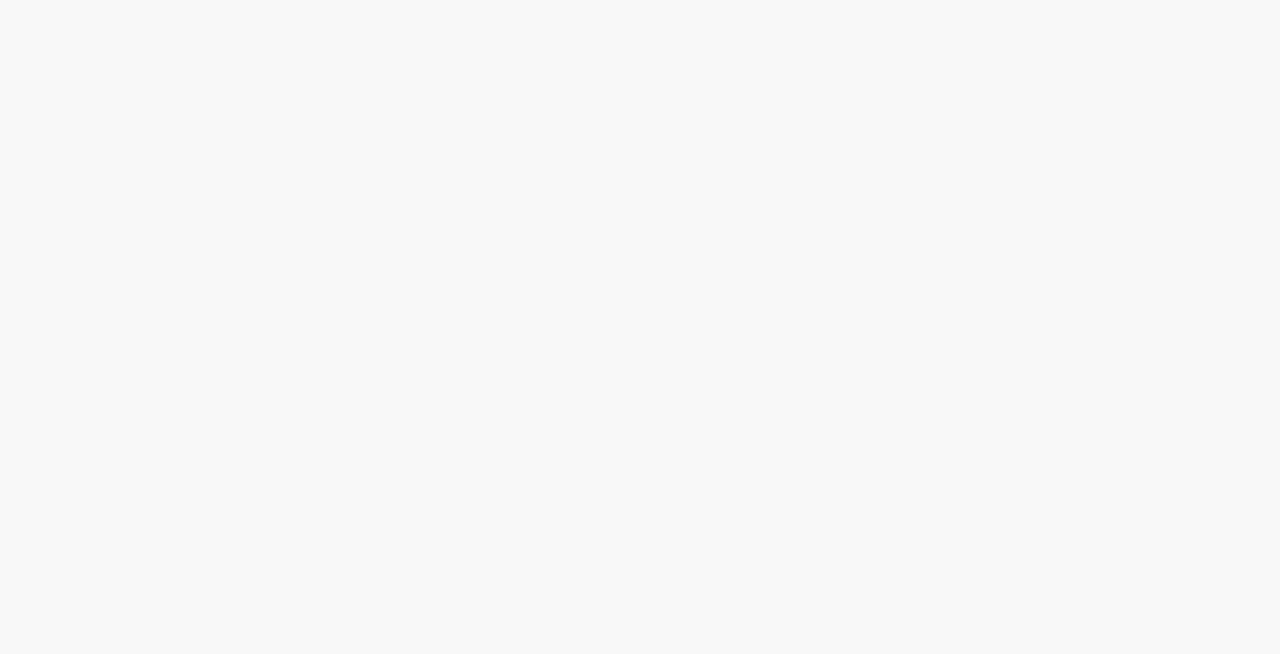
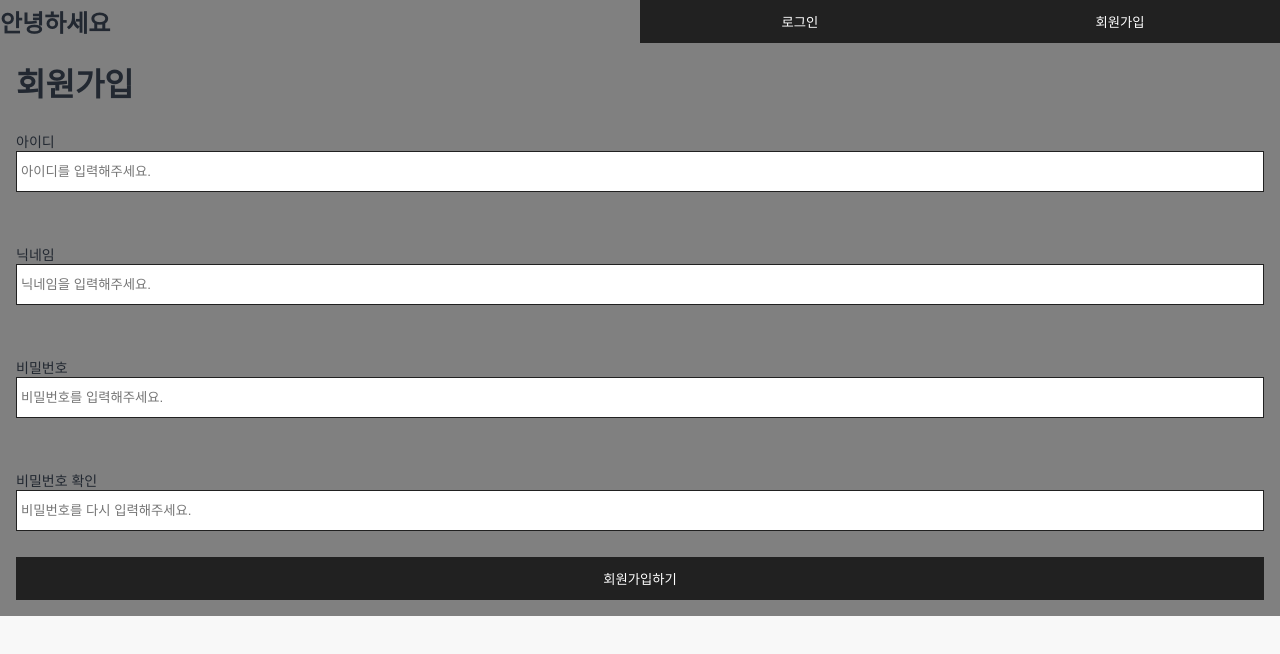
Before and after one commit to woohyun1031/React_Ref_Everything_Project, a React (Create React App) app in the folder my-app/: page /signup in a window 1280 px wide. Before the commit this address had no page. Shown: the top 654 px of the page. Built offline with nearby package versions, Linux system fonts and the light colour scheme.

Commit message:
Feat: Login, Signup page
Login: pages
Signup: pages
Header: components
Text: elements
Input: elements
Button: elements

```diff
--- a/my-app/src/App.tsx
+++ b/my-app/src/App.tsx
@@ -1,14 +1,24 @@
-import { BrowserRouter as Router, Route, Routes } from 'react-router-dom';
+import { Route, Routes } from 'react-router-dom';
 import PostList from './pages/PostList';
+
+import { Grid } from './elements/index';
+
+import Login from './pages/Login';
+import Header from './components/Header';
+import SignUp from './pages/SignUp';
 
 const App = () => {
 	return (
 		<>
-			<Router>
+			<Grid>
+				<Header />
+
 				<Routes>
 					<Route path='/' element={<PostList />} />
+					<Route path='/login' element={<Login />} />
+					<Route path='/signup' element={<SignUp />} />
 				</Routes>
-			</Router>
+			</Grid>
 		</>
 	);
 };
--- /dev/null
+++ b/my-app/src/components/Header.tsx
@@ -0,0 +1,41 @@
+import { Grid, Text, Button } from '../elements/index';
+import { useNavigate } from 'react-router-dom';
+
+type HeaderProps = {
+	label?: string | undefined;
+	placeholder?: string | undefined;
+	callback?: (() => {}) | undefined;
+	children?: any | undefined;
+};
+
+const Header = (props: HeaderProps) => {
+	const navigate = useNavigate();
+	return (
+		<>
+			<Grid is_flex>
+				<Grid>
+					<Text size='24px' bold>
+						안녕하세요
+					</Text>
+				</Grid>
+
+				<Grid is_flex width='50%'>
+					<Button
+						text='로그인'
+						callback={() => {
+							navigate('/login');
+						}}
+					/>
+					<Button
+						text='회원가입'
+						callback={() => {
+							navigate('/signup');
+						}}
+					/>
+				</Grid>
+			</Grid>
+		</>
+	);
+};
+
+export default Header;
--- /dev/null
+++ b/my-app/src/elements/Button.tsx
@@ -0,0 +1,23 @@
+import styled from 'styled-components';
+
+type ButtonProps = {
+	text?: string | undefined;
+	callback?(): any;
+};
+
+const Button = (props: ButtonProps) => {
+	const { text, callback } = props;
+
+	return <ButtonBox onClick={callback}>{text}</ButtonBox>;
+};
+
+export default Button;
+
+const ButtonBox = styled.button`
+	width: 100%;
+	background-color: #212121;
+	color: #ffffff;
+	padding: 12px 0px;
+	box-sizing: border-box;
+	border: none;
+`;
--- /dev/null
+++ b/my-app/src/elements/Input.tsx
@@ -0,0 +1,31 @@
+import styled from 'styled-components';
+import { Text, Grid } from './index';
+
+type InputProps = {
+	label?: string | undefined;
+	placeholder?: string | undefined;
+	callback?(): any;
+	children?: any | undefined;
+};
+
+const Input = (props: InputProps) => {
+	const { label, placeholder, callback, children } = props;
+
+	return (
+		<>
+			<Grid padding='10px 0px'>
+				<Text>{label}</Text>
+				<InputBox placeholder={placeholder} onChange={callback} />
+			</Grid>
+		</>
+	);
+};
+
+export default Input;
+
+const InputBox = styled.input`
+	border: 1px solid #212121;
+	width: 100%;
+	padding: 12px 4px;
+	box-sizing: border-box;
+`;
--- a/my-app/src/elements/Text.tsx
+++ b/my-app/src/elements/Text.tsx
@@ -4,25 +4,37 @@ type TextProps = {
 	bold?: boolean | undefined;
 	color?: string | undefined;
 	size?: string | undefined;
+	margin?: string | undefined;
 	children?: any | undefined;
 };
 
 const Text = (props: TextProps) => {
-	const { bold, color, size, children } = props;
+	const { bold, color, size, margin, children } = props;
 
 	const styles = {
 		bold,
 		color,
 		size,
+		margin,
 	};
 
-	return <Ptag {...styles}>{children}</Ptag>;
+	return (
+		<>
+			<Ptag {...styles}>{children}</Ptag>
+		</>
+	);
 };
 
 export default Text;
 
-const Ptag = styled.p<{ bold?: boolean; color?: string; size?: string }>`
+const Ptag = styled.p<{
+	bold?: boolean;
+	color?: string;
+	size?: string;
+	margin?: string;
+}>`
 	color: ${({ color }) => (color ? color : '#222831')};
 	font-size: ${({ size }) => (size ? size : '14px')};
 	font-weight: ${({ bold }) => (bold ? '600' : '400')};
+	margin: ${({ margin }) => (margin ? margin : '0px')};
 `;
--- a/my-app/src/elements/index.ts
+++ b/my-app/src/elements/index.ts
@@ -1,5 +1,7 @@
-import Grid from '../elements/Grid';
-import Image from '../elements/Image';
-import Text from '../elements/Text';
+import Grid from './Grid';
+import Image from './Image';
+import Text from './Text';
+import Input from './Input';
+import Button from './Button';
 
-export {Grid,Image,Text};
+export {Grid,Image,Text,Input,Button};
--- a/my-app/src/index.tsx
+++ b/my-app/src/index.tsx
@@ -1,6 +1,7 @@
 import React from 'react';
 import * as ReactDOM from 'react-dom/client';
 import GlobalStyle from './styles/GlobalStyle';
+import { BrowserRouter } from 'react-router-dom';
 import App from './App';
 
 const root = ReactDOM.createRoot(
@@ -9,7 +10,9 @@ const root = ReactDOM.createRoot(
 
 root.render(
 	<React.StrictMode>
-		<GlobalStyle />
-		<App />
+		<BrowserRouter>
+			<GlobalStyle />
+			<App />
+		</BrowserRouter>
 	</React.StrictMode>
 );
--- /dev/null
+++ b/my-app/src/pages/Login.tsx
@@ -0,0 +1,25 @@
+import { Text, Input, Grid, Button } from '../elements/index';
+
+const Login = () => {
+	return (
+		<>
+			<Grid padding='16px 16px'>
+				<Text size='32px' bold>
+					로그인
+				</Text>
+				<Grid padding='16px 0px'>
+					<Input label='아이디' placeholder='아이디를 입력하세요' />
+					<Input label='패스워드' placeholder='패스워드를 입력하세요' />
+				</Grid>
+				<Button
+					text='버튼'
+					callback={() => {
+						console.log('Login Click!');
+					}}
+				/>
+			</Grid>
+		</>
+	);
+};
+
+export default Login;
--- /dev/null
+++ b/my-app/src/pages/SignUp.tsx
@@ -0,0 +1,57 @@
+import { Text, Input, Grid, Button } from '../elements/index';
+
+const SignUp = () => {
+	return (
+		<>
+			<Grid padding='16px'>
+				<Text size='32px' bold>
+					회원가입
+				</Text>
+
+				<Grid padding='16px 0px'>
+					<Input
+						label='아이디'
+						placeholder='아이디를 입력해주세요.'
+						callback={() => {
+							console.log('!!');
+						}}
+					/>
+				</Grid>
+
+				<Grid padding='16px 0px'>
+					<Input
+						label='닉네임'
+						placeholder='닉네임을 입력해주세요.'
+						callback={() => {
+							console.log('!!');
+						}}
+					/>
+				</Grid>
+
+				<Grid padding='16px 0px'>
+					<Input
+						label='비밀번호'
+						placeholder='비밀번호를 입력해주세요.'
+						callback={() => {
+							console.log('!!');
+						}}
+					/>
+				</Grid>
+
+				<Grid padding='16px 0px'>
+					<Input
+						label='비밀번호 확인'
+						placeholder='비밀번호를 다시 입력해주세요.'
+						callback={() => {
+							console.log('!!');
+						}}
+					/>
+				</Grid>
+
+				<Button text='회원가입하기'></Button>
+			</Grid>
+		</>
+	);
+};
+
+export default SignUp;
```
